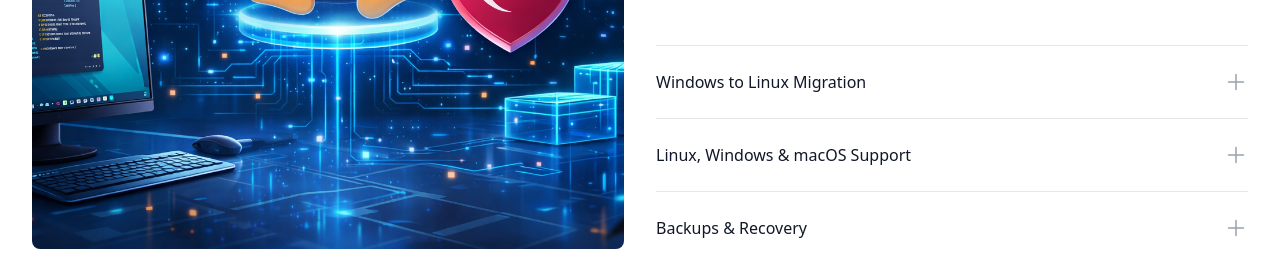
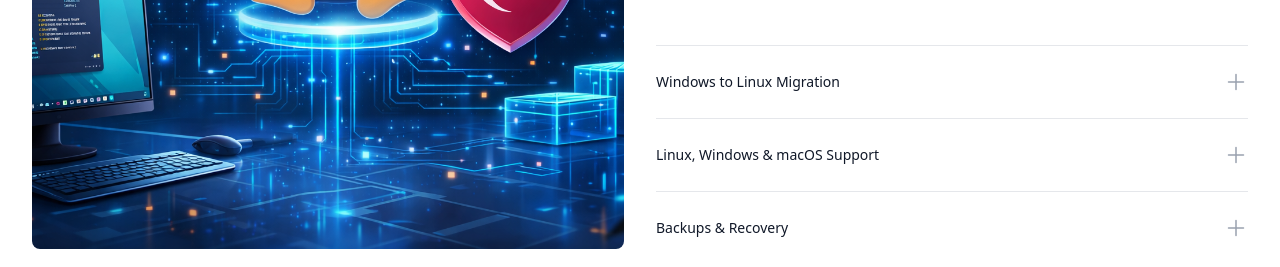
Before and after one commit to NikyAviator/nikolai-kocev-v2, a React (Vite) app in the folder frontend/: page /services/it-support in a window 1280 px wide. Shown: the part 508-775 px from the top of the page. Built offline with nearby package versions, Linux system fonts and the light colour scheme.

Commit message:
u grammar

```diff
--- a/frontend/src/Components/sections/BroadService.jsx
+++ b/frontend/src/Components/sections/BroadService.jsx
@@ -7,7 +7,7 @@ import { Link } from 'react-router-dom';
 const features = [
   {
     name: 'IT Support & Migration',
-    description: `Your computer should work for you, not against you. I help individuals and small businesses install, configure, and troubleshoot Linux, Windows, and macOS — and when you're ready to leave Windows behind, I'll make sure the transition is smooth and that nothing important gets left behind. I'm comfortable working with Debian, Ubuntu, Mint, Arch, and more. I can recommend the right distribution for your needs and skill level.`,
+    description: `Your computer should work for you, not against you. I help individuals and small businesses install, configure, and troubleshoot Linux, Windows, and macOS — and when you're ready to leave Windows behind, I'll make sure the transition is smooth and that nothing important gets left behind. I'm comfortable working with Debian, Ubuntu, Mint, Arch, and more, and I'll recommend the right distribution for your needs.`,
     imageSrc: '/images/linux-pic.jpg',
     imageAlt: 'A Linux terminal open on a desktop workstation.',
     learnMoreLink: '/services/it-support',
--- a/frontend/src/Pages/Services/ItSupportServicePage.jsx
+++ b/frontend/src/Pages/Services/ItSupportServicePage.jsx
@@ -175,7 +175,7 @@ export default function ItSupportServicePage() {
                     <h3>
                       <DisclosureButton className="group flex w-full items-center justify-between py-6 text-left">
                         {/* Label: gray-900 default, indigo-600 when open — dark equivalents */}
-                        <span className="text font-medium text-gray-900 group-data-open:text-indigo-600 dark:text-gray-100 dark:group-data-open:text-indigo-400">
+                        <span className="text-sm font-medium text-gray-900 group-data-open:text-indigo-600 dark:text-gray-100 dark:group-data-open:text-indigo-400">
                           {detail.name}
                         </span>
                         <span className="ml-6 flex shrink-0 items-center self-center">
--- a/frontend/src/Pages/Services/WebdevServicePage.jsx
+++ b/frontend/src/Pages/Services/WebdevServicePage.jsx
@@ -67,7 +67,7 @@ const product = {
       name: 'Cloud Hosting & Deployment',
       items: [
         'Deployment to Google Cloud Platform (GCP)',
-        'Containerised with Docker for consistent environments',
+        'Containerized with Docker for consistent environments',
         'Kubernetes orchestration for scalable applications',
         'Custom domain setup and HTTPS configuration',
         'CI/CD pipelines so updates can be deployed automatically',
```
